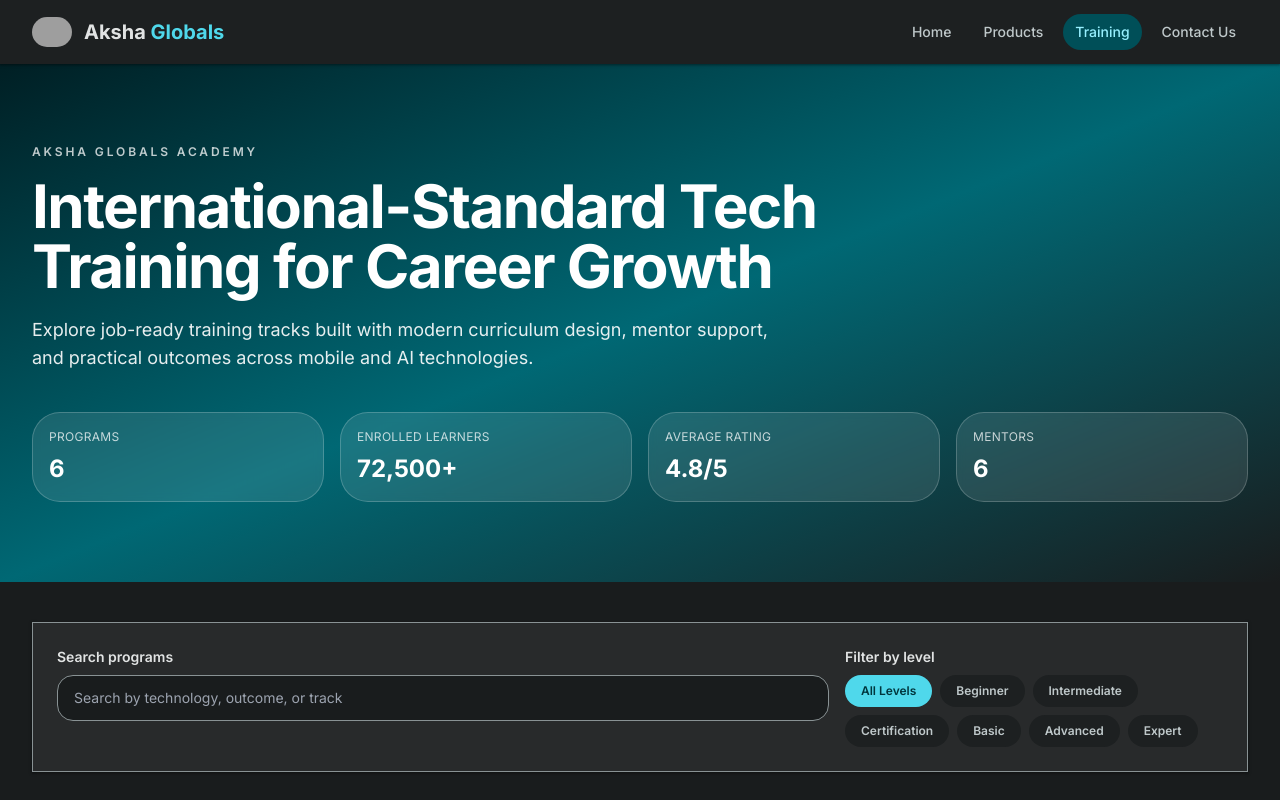
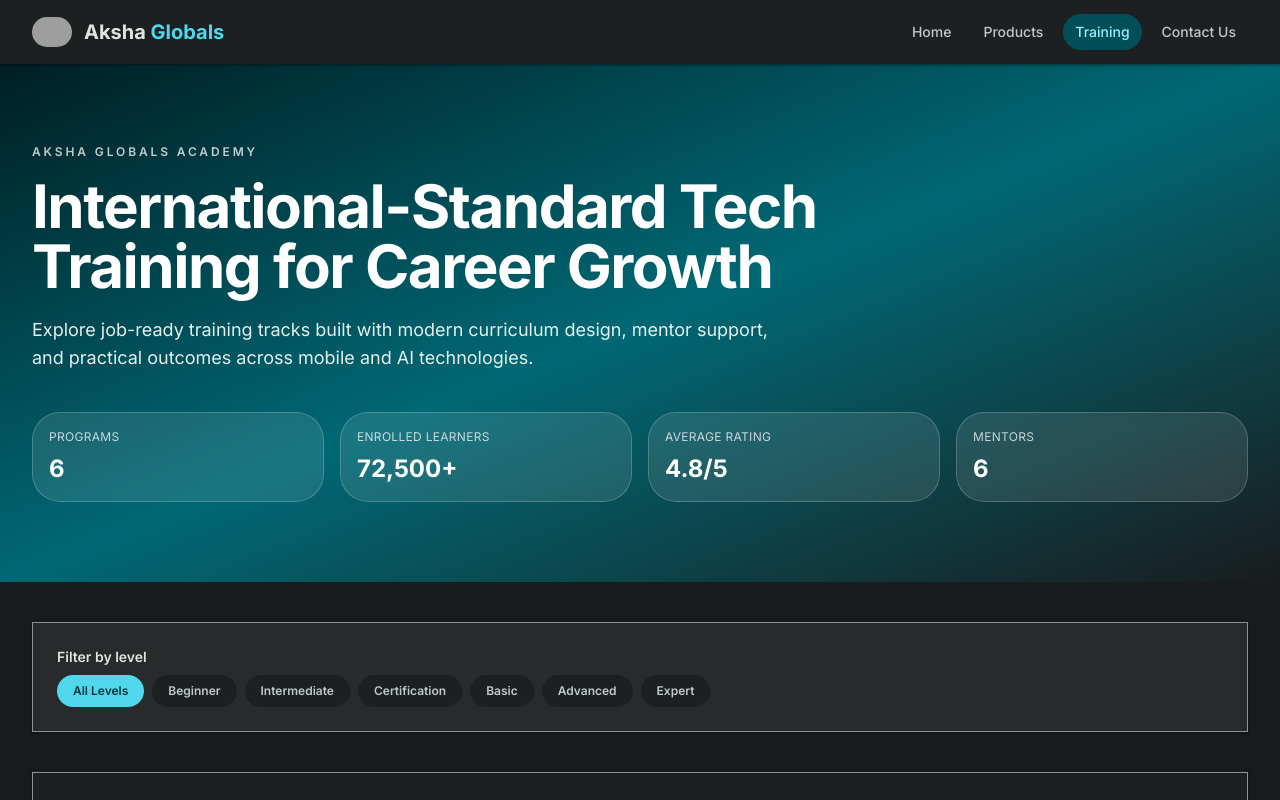
Before and after one commit to koteswaradk/AkshaGlobals-website, a React (Vite) app: page /#/training in a window 1280 px wide. Shown: the top 800 px of the page. Built offline with nearby package versions, Linux system fonts and the light colour scheme; grey boxes are pictures that could not be loaded.

Commit message:
Remove training page search UI
Co-authored-by: koteswaradk <17243959+koteswaradk@users.noreply.github.com>

```diff
--- a/src/pages/Training.tsx
+++ b/src/pages/Training.tsx
@@ -50,7 +50,6 @@ function parseStudents(value: string) {
 }
 
 export default function Training() {
-  const [searchQuery, setSearchQuery] = useState('')
   const [activeLevel, setActiveLevel] = useState<string>('All Levels')
   const [selectedCourse, setSelectedCourse] = useState<string | null>(getDefaultSelectedCourseId(courses))
 
@@ -60,19 +59,12 @@ export default function Training() {
   )
 
   const filteredCourses = useMemo(() => {
-    const query = searchQuery.trim().toLowerCase()
-
     return courses.filter(course => {
       const matchesLevel = activeLevel === 'All Levels' || course.levels.some(level => level.name === activeLevel)
-      const matchesQuery =
-        query.length === 0 ||
-        course.name.toLowerCase().includes(query) ||
-        course.tagline.toLowerCase().includes(query) ||
-        course.description.toLowerCase().includes(query)
 
-      return matchesLevel && matchesQuery
+      return matchesLevel
     })
-  }, [activeLevel, searchQuery])
+  }, [activeLevel])
 
   useEffect(() => {
     if (!filteredCourses.length) {
@@ -126,20 +118,7 @@ export default function Training() {
 
       <section className="mx-auto max-w-7xl px-4 py-10 sm:px-6 lg:px-8">
         <div className="rounded-m3-2xl border border-m3-outline-variant bg-m3-surface-container-lowest p-5 shadow-m3-1 dark:border-m3-dark-outline dark:bg-m3-dark-surface-container-high sm:p-6">
-          <div className="grid gap-4 md:grid-cols-3">
-            <div className="md:col-span-2">
-              <label htmlFor="training-search" className="mb-2 block text-sm font-semibold text-m3-on-surface dark:text-m3-dark-on-surface">
-                Search programs
-              </label>
-              <input
-                id="training-search"
-                type="search"
-                value={searchQuery}
-                onChange={event => setSearchQuery(event.target.value)}
-                placeholder="Search by technology, outcome, or track"
-                className="w-full rounded-m3-lg border border-m3-outline bg-m3-surface px-4 py-3 text-sm text-m3-on-surface outline-none transition focus:border-m3-primary dark:border-m3-dark-outline dark:bg-m3-dark-surface"
-              />
-            </div>
+          <div>
             <div>
               <p className="mb-2 text-sm font-semibold text-m3-on-surface dark:text-m3-dark-on-surface">Filter by level</p>
               <div className="flex flex-wrap gap-2">
@@ -168,7 +147,7 @@ export default function Training() {
           <div className="rounded-m3-xl border border-dashed border-m3-outline p-10 text-center dark:border-m3-dark-outline">
             <h2 className="text-xl font-bold text-m3-on-surface dark:text-m3-dark-on-surface">No programs found</h2>
             <p className="mt-2 text-sm text-m3-on-surface-variant dark:text-m3-dark-on-surface-variant">
-              Try a different search keyword or clear level filters.
+              Try a different level filter.
             </p>
           </div>
         ) : (
```
